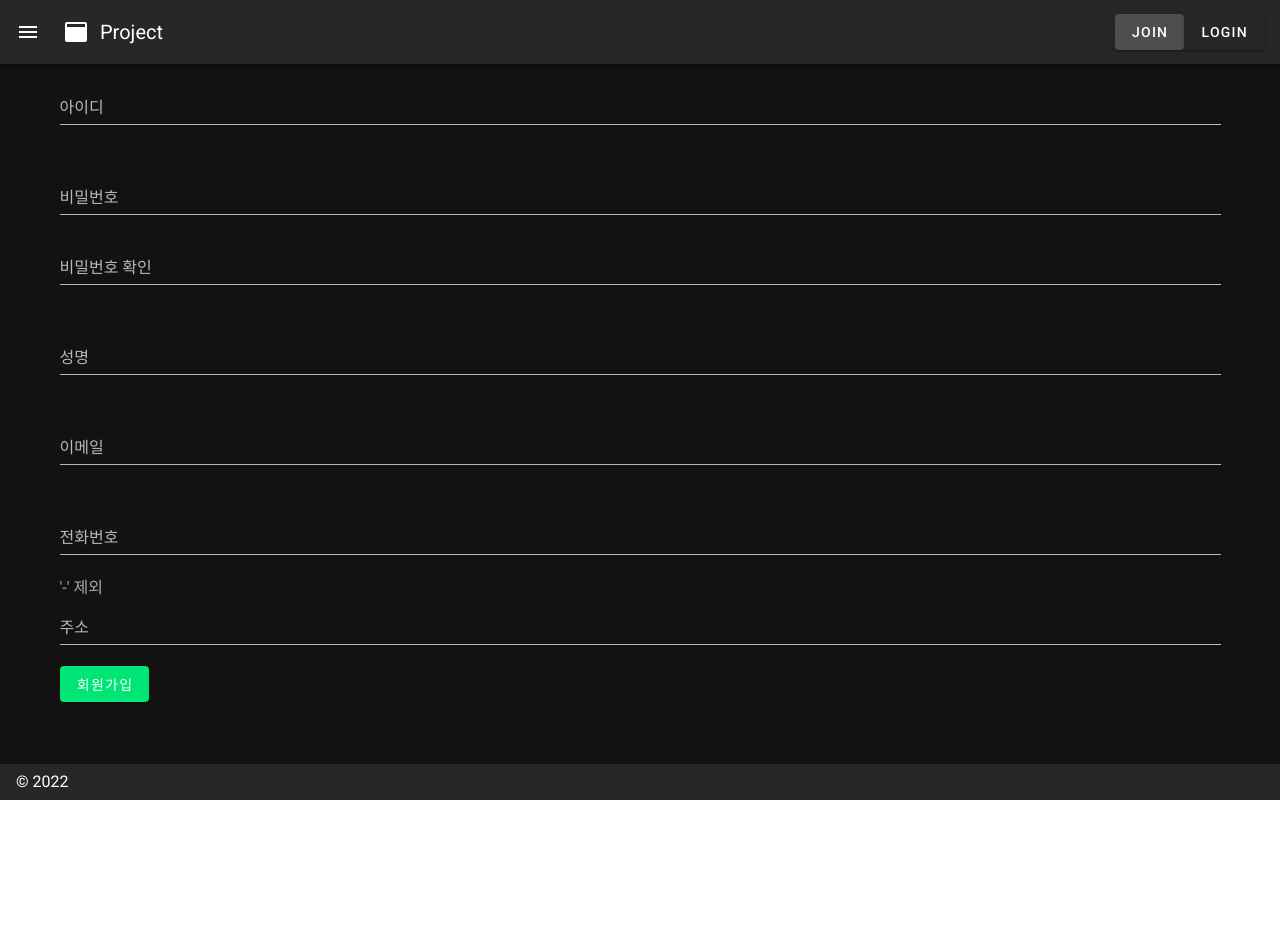
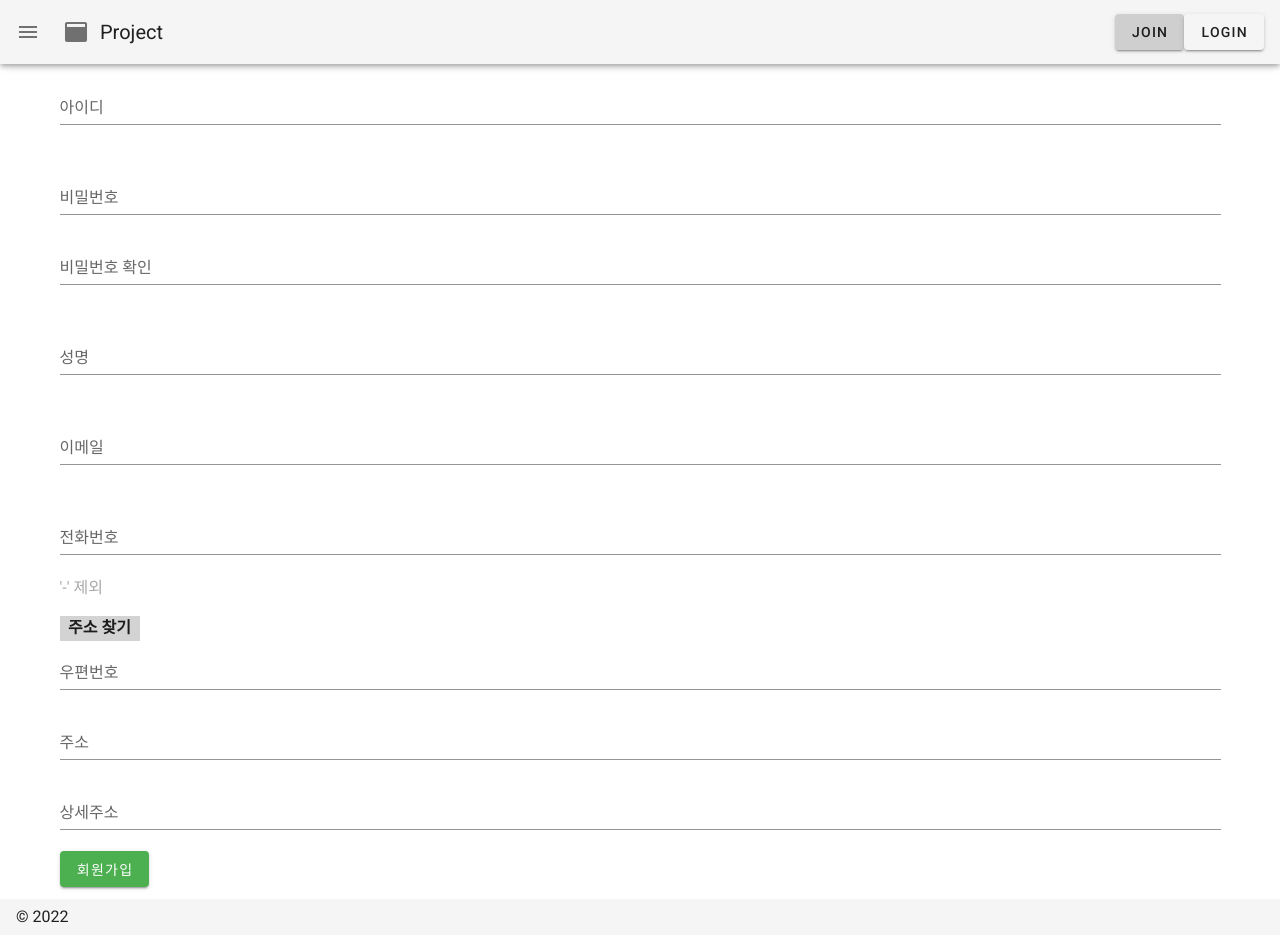
Before and after one commit to lisa-dw/1_Nuxt, a Nuxt app: page /user/userJoin in a window 1280 px wide. Before the commit the page ends 800 px from the top, so only its background shows below. Built offline with nearby package versions, Linux system fonts and the light colour scheme.

Commit message:
0216 -4 회원가입 진짜 마지막

```diff
--- a/components/user/UserJoin.vue
+++ b/components/user/UserJoin.vue
@@ -76,14 +76,51 @@
       <div v-show="this.validate.isUserHpDuplicated.show===true">'-' 제외</div>
     </div>
 
+
+
+
     <!--주소 입력-->
+
+    <section class="test">
+      <!--주소 검색색창-->
+      <div class="post-box" v-if="postOpen">
+        <template>
+          <VueDaumPostcode @complete="oncomplete" />  <!-- 주소 검색창 -->
+          <button id="closeBt" @click="close">창닫기</button> <!-- 창닫기 버튼 -->
+        </template>
+      </div>
+      <!--주소 찾기 버튼-->
+      <div class="form-box">
+        <div v-on:click="search">주소 찾기</div>
+      </div>
+    </section>
+
     <v-text-field
+      id="zip"
+      v-model="user.zip"
+      :rules="rules.zip"
+      label="우편번호"
+      required
+    ></v-text-field>
+
+    <v-text-field
+      id="address"
       v-model="user.address"
       :rules="rules.address"
       label="주소"
       required
+    ></v-text-field>
+
+    <v-text-field
+      id="subAddress"
+      v-model="user.subAddress"
+      :rules="rules.address"
+      label="상세주소"
+      ref="address"
+      required
       v-on:click="phoneConfirm"
     ></v-text-field>
+
 
 
     <!--회원가입 버튼-->
@@ -95,26 +132,6 @@
       회원가입
     </v-btn>
 
-<!--    <v-btn-->
-<!--      color="warning"-->
-<!--      @click="idConfirm"-->
-<!--    >-->
-<!--      아이디 중복확인-->
-<!--    </v-btn>-->
-<!--    -->
-<!--    <v-btn-->
-<!--      color="warning"-->
-<!--      @click="emailConfirm"-->
-<!--    >-->
-<!--      이메일 중복확인-->
-<!--    </v-btn>-->
-
-<!--    <v-btn-->
-<!--      color="warning"-->
-<!--      @click="phoneConfirm"-->
-<!--    >-->
-<!--      핸드폰번호 중복확인-->
-<!--    </v-btn>-->
 
 
 
@@ -124,12 +141,13 @@
 
 <script>
 import axios from 'axios'
+import {VueDaumPostcode} from "vue-daum-postcode"
 
 const URL_user = 'http://localhost:8000/api/users'
 
 export default {
   name: "UserJoin",
-
+  components: {VueDaumPostcode},
   data() {
     return {
 
@@ -140,19 +158,24 @@ export default {
         email: '',
         phone: '',
         address: '',
+        zip:'',
+        subAddress:'',
+        aa:'',
 
       },
       users: [],
 
       inputPw:'',
-
+      postOpen: false,
 
       rules: {
         userid: [
           v => !!v || '아이디를 입력해주세요.',
           // v => v == /.+\w.+/ || '영문, 숫자만 가능합니다.',
           // v => v === /[A-Z]/ || '영문, 숫자만 가능합니다.',
+          // v =>  /^[A-Za-z0-9]$/g.test(v) || '영문, 숫자만 가능합니다.',
           v => (v && v.length >= 8) || '8자 이상 입력해주세요. 영문, 숫자만 가능 합니다.',
+
         ],
         name: [
           v => !!v || '이름을 입력해주세요.'
@@ -174,6 +197,9 @@ export default {
         ],
         address: [
           v => !!v || '주소를 입력해주세요.'
+        ],
+        zip: [
+          v => !!v || '우편번호를 입력해주세요.'
         ],
       },
 
@@ -215,8 +241,6 @@ export default {
 
       this.$refs.form.validate()  // 유효성 검사 체크.
 
-       // if(this.inputPw == this.user.password) {
-
            try {
              console.log('어디까지 왔니')
              const res = await axios.post(URL_user, {
@@ -247,10 +271,6 @@ export default {
                }
              }
            }
-         // }
-         // else {
-         //   alert('비밀번호 확인이 틀렸습니다.')
-         // }
     },
 
 
@@ -293,6 +313,53 @@ export default {
       }
     },
 
+
+    // 주소찾기 메서드 ( search, oncomplete )
+    search: function () {
+      this.postOpen = true
+    },
+
+    oncomplete: function (data) {
+      if (data.userSelectedType === 'R') {  // 도로명 주소 선택
+        this.user.address = data.roadAddress;
+      } else {  // 지번 주소 선택
+        this.user.address = data.jibunAddress;
+      }
+
+      if(data.userSelectedType === 'R'){
+        // 법정동명이 있을 경우 추가한다. (법정리는 제외)
+        // 법정동의 경우 마지막 문자가 "동/로/가"로 끝난다.
+        if(data.bname !== '' && /[동|로|가]$/g.test(data.bname)){
+          this.user.subAddress += data.bname;
+        }
+        // 건물명이 있고, 공동주택일 경우 추가한다.
+        if(data.buildingName !== '' && data.apartment === 'Y'){
+          this.user.subAddress += (this.user.subAddress !== '' ? ', ' + data.buildingName : data.buildingName);
+        }
+        // 표시할 참고항목이 있을 경우, 괄호까지 추가한 최종 문자열을 만든다.
+        if(this.user.subAddress !== ''){
+          this.user.subAddress = ' (' + this.user.subAddress + ')';
+        }
+        // 조합된 참고항목을 해당 필드에 넣는다.
+        // this.user.subAddress = this.user.subAddress;
+
+      } else {
+        this.user.subAddress = '';
+      }
+
+      // 우편번호와 주소 정보를 해당 필드에 넣는다.
+      this.user.zip = data.zonecode;
+      // this.user.address = this.user.address;
+      this.$refs.address.focus();
+
+      this.postOpen = false
+    },
+
+    async close(){
+      this.postOpen = false
+    }
+
+
   },
 }
 </script>
@@ -304,6 +371,23 @@ export default {
 .span_padding{
   height: 20px;
   color: darkgray;
+}
+
+.form-box{
+  border-color: dimgray;
+  margin-top: 20px;
+  font-weight: bold;
+  height: 25px;
+  width: 80px;
+  text-align: center;
+  background-color: lightgray;
+}
+
+#closeBt{
+  height: 25px;
+  width: 60px;
+  text-align: center;
+  background-color: gainsboro;
 }
 
 
--- a/nuxt.config.js
+++ b/nuxt.config.js
@@ -19,7 +19,9 @@ export default {
     ],
     link: [
       { rel: 'icon', type: 'image/x-icon', href: '/favicon.ico' }
-    ]
+    ],
+    script : [
+      {src: '//t1.daumcdn.net/mapjsapi/bundle/postcode/prod/postcode.v2.js'}, ]
   },
 
   // Global CSS: https://go.nuxtjs.dev/config-css
@@ -48,7 +50,7 @@ export default {
   vuetify: {
     customVariables: ['~/assets/variables.scss'],
     theme: {
-      dark: true,
+      dark: false,
       themes: {
         dark: {
           primary: colors.blue.darken2,
@@ -65,5 +67,10 @@ export default {
 
   // Build Configuration: https://go.nuxtjs.dev/config-build
   build: {
-  }
+  },
+
+
+
+
+
 }
--- a/package.json
+++ b/package.json
@@ -16,6 +16,7 @@
     "core-js": "^3.19.3",
     "nuxt": "^2.15.8",
     "vue": "^2.6.14",
+    "vue-daum-postcode": "^0.10.0",
     "vue-server-renderer": "^2.6.14",
     "vue-template-compiler": "^2.6.14",
     "vuetify": "^2.6.1",
```
Also changed, not shown: 1 other file (tests, documents, lock files or other folders).
